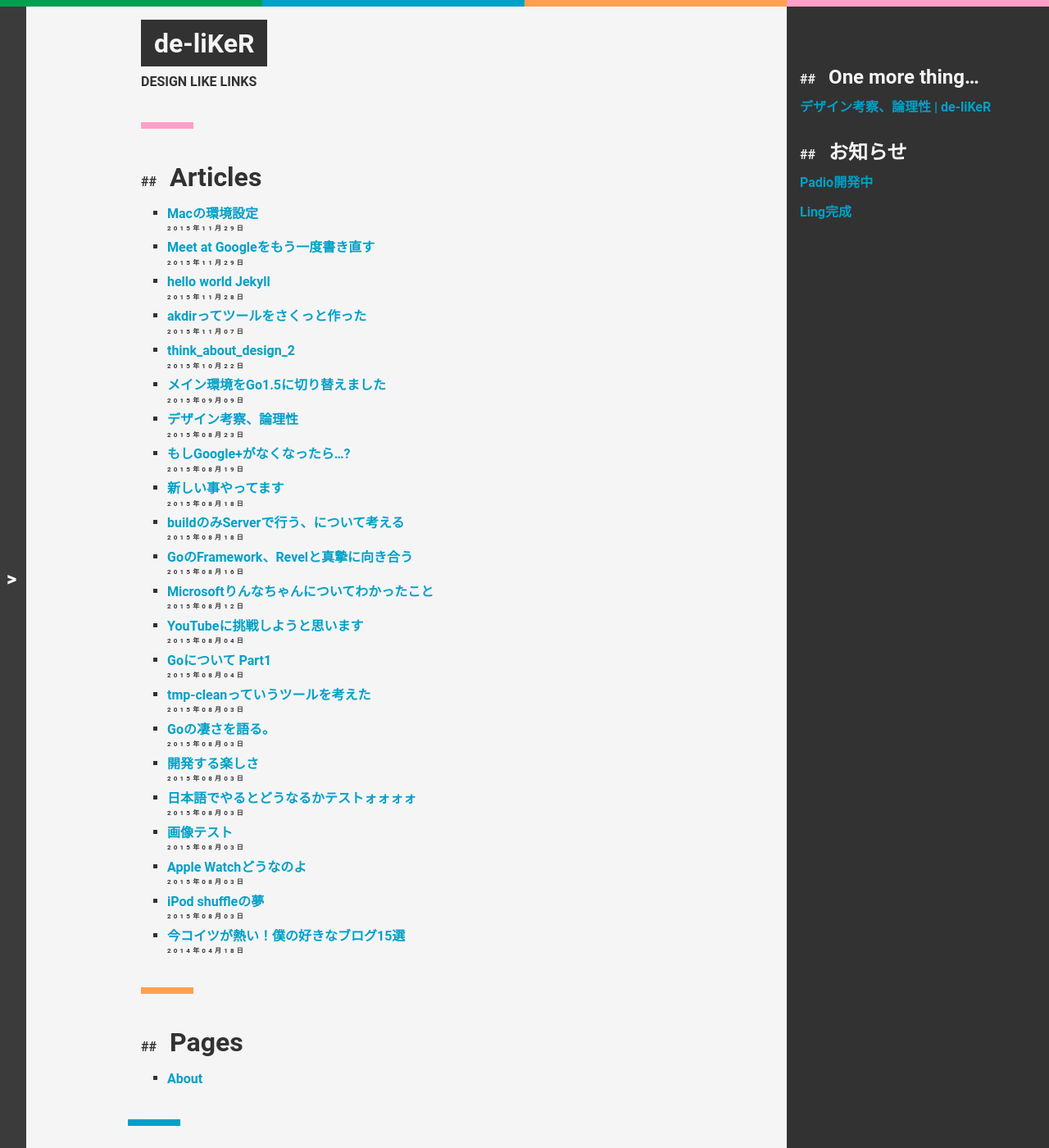
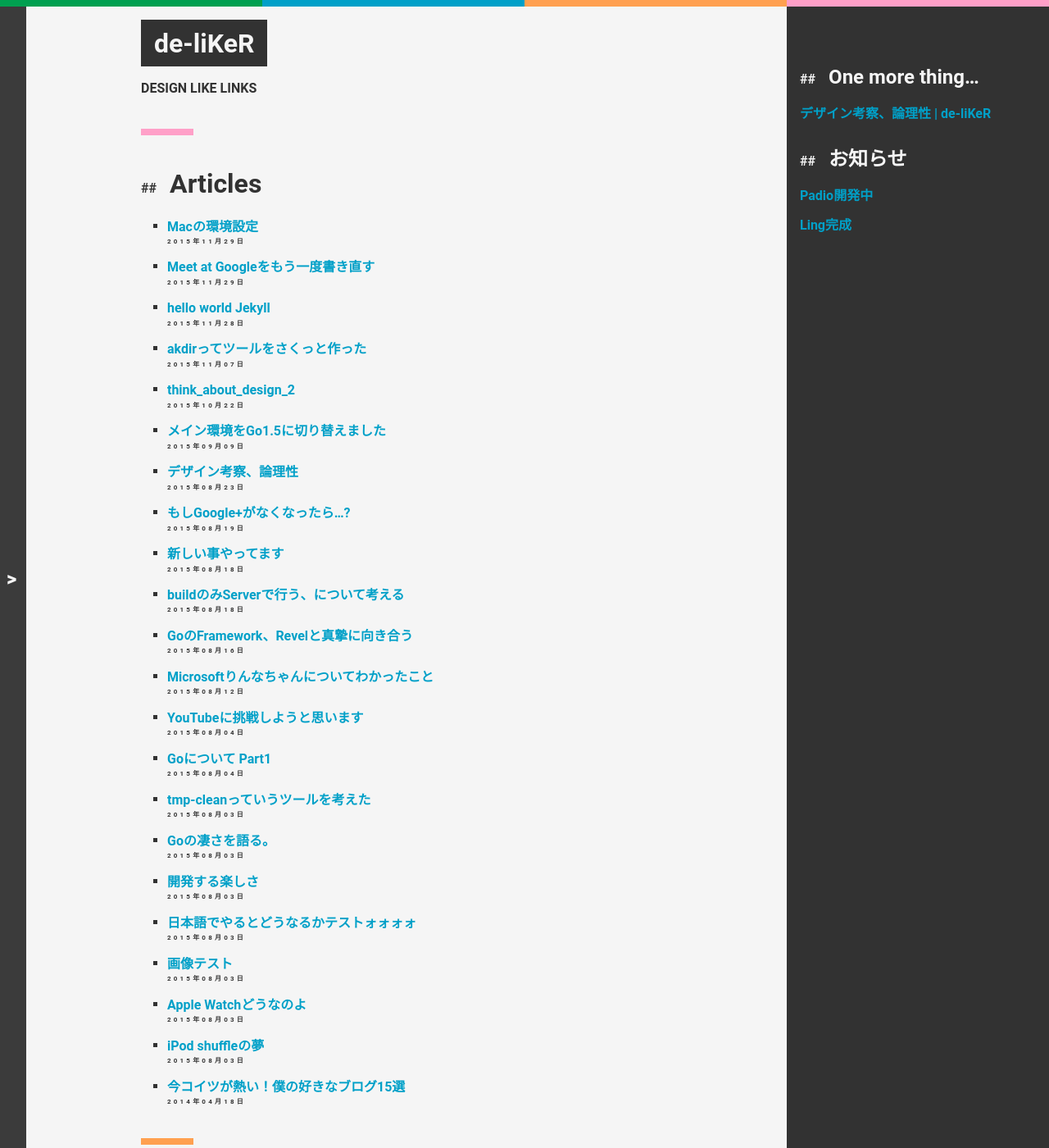
Before and after one commit to CreatorQsF/creatorqsf.github.io, a Jekyll site: the page built from index.md, in a window 1280 px wide and 1400 px high. Shown: the whole window at 82% size. Built offline with Jekyll 4.4.1, drawn with Linux system fonts in a browser that asks for light colours.

Commit message:
2015/11/30

```diff
--- a/css/main.css
+++ b/css/main.css
@@ -240,7 +240,7 @@ h6,
 p,
 ul,
 ol {
-	margin-bottom: 8px;
+	margin-bottom: 16px;
 }
 
 h2,
```
